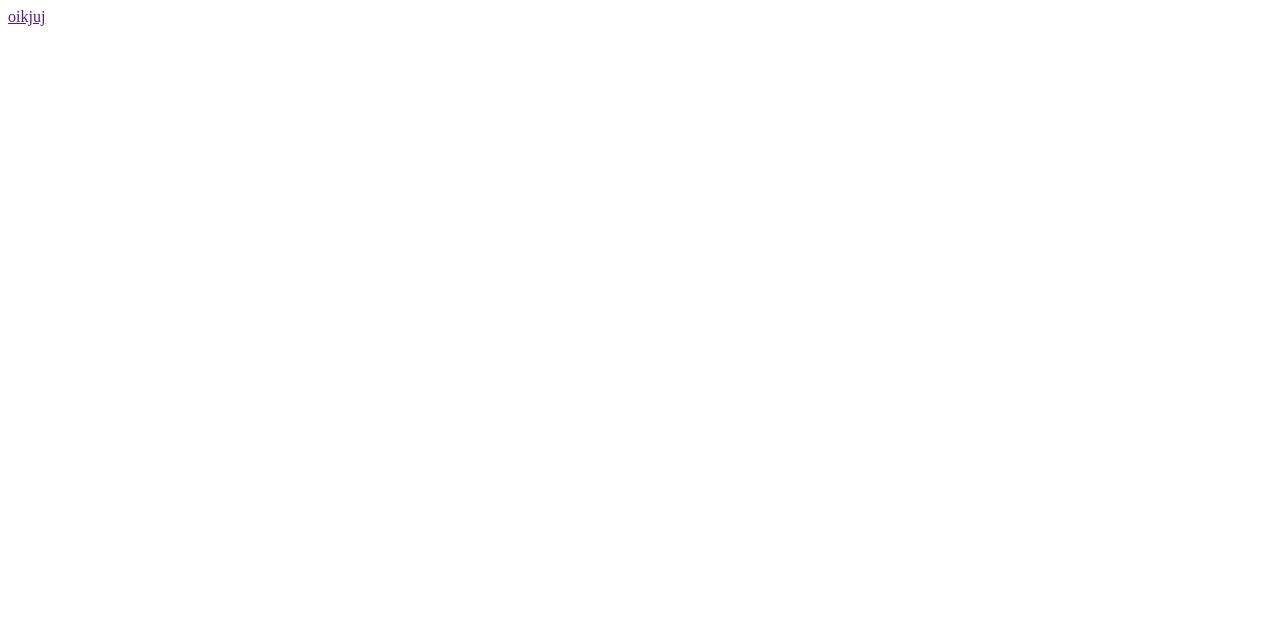
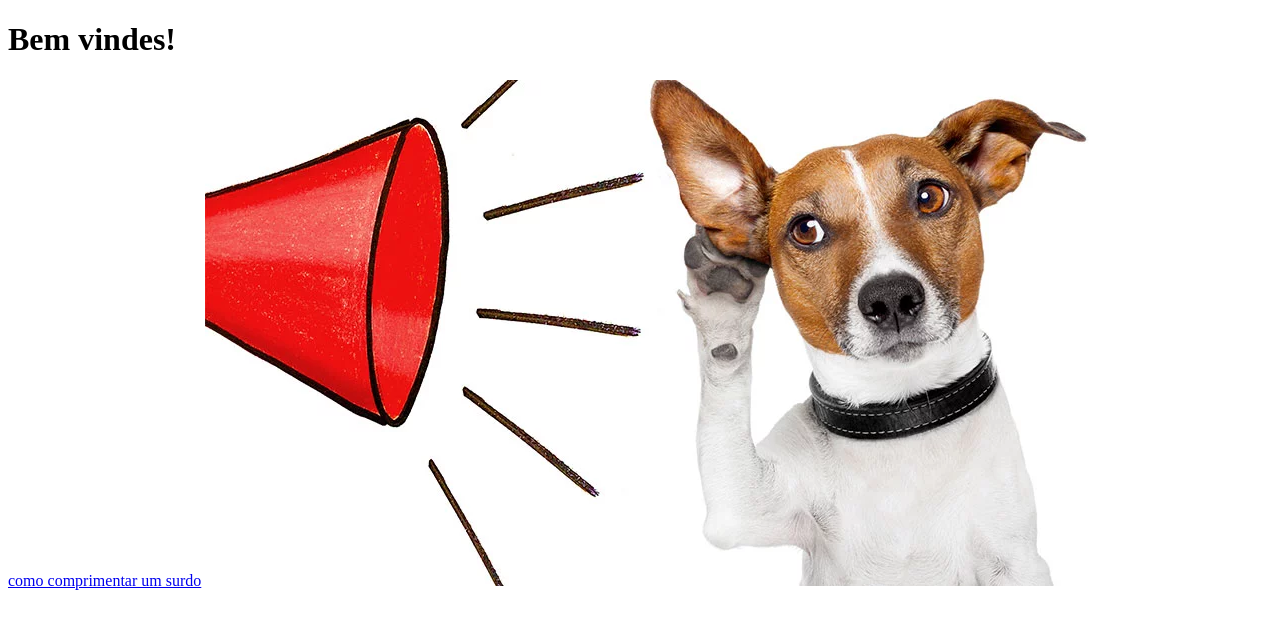
Before and after one commit to lindasebontas/aluraplusbruna, a plain HTML site: page index.html in a window 1280 px wide. Drawn offline with Linux system fonts and the light colour scheme.

Commit message:
Add files via upload

```diff
--- a/index.html
+++ b/index.html
@@ -9,7 +9,10 @@
     </head>
 
 <body>
-    <a href="">oikjuj</a>
-
+    <div>
+    <h1>Bem vindes!</h1>
+    <a href="https://youtu.be/y0sfAnvxY8s?si=GtnMEICIwCFcMAd2">como comprimentar um surdo</a>
+    <img src="2021-07-14-cachorro-surdo.webp" alt="Aqui voce aprende o basico gratuitamente">
+    </div>
 </body>
 </html>
```
Also changed, not shown: 2021-07-14-cachorro-surdo.webp (added).
